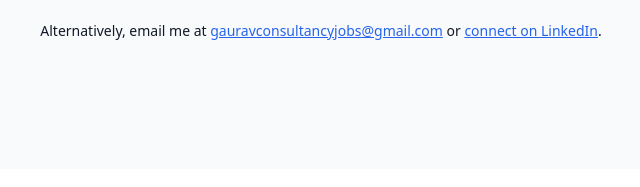
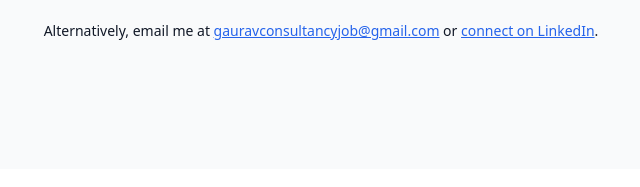
Before and after one commit to gaurav0325/gauravagarwal-digital-payments-ai, a plain HTML site: page index.html in a window 1280 px wide. Shown: the part 3257-3444 px from the top of the page, 319-959 px from the left. Drawn offline with nearby package versions, Linux system fonts and the light colour scheme.

Commit message:
Update contact email and add custom domain CNAME

```diff
--- a/index.html
+++ b/index.html
@@ -172,7 +172,7 @@
       <p class="mb-8">Ready to discuss your payment challenges or explore AI
         opportunities? Fill out the form below and I will get back to you within two
         business days.</p>
-      <form action="mailto:gauravconsultancyjobs@gmail.com" method="POST" enctype="text/plain"
+      <form action="mailto:gauravconsultancyjob@gmail.com" method="POST" enctype="text/plain"
         class="space-y-4">
         <div>
           <input type="text" name="name" placeholder="Your Name" required
@@ -192,8 +192,8 @@
         </div>
       </form>
       <p class="mt-6 text-sm">Alternatively, email me at <a
-          href="mailto:gauravconsultancyjobs@gmail.com" class="text-blue-600
-          underline">gauravconsultancyjobs@gmail.com</a> or <a
+          href="mailto:gauravconsultancyjob@gmail.com" class="text-blue-600
+          underline">gauravconsultancyjob@gmail.com</a> or <a
           href="https://www.linkedin.com/in/gaurav-agarwal-4bb5aa15/" class="text-blue-600
           underline">connect on LinkedIn</a>.</p>
     </div>
```
Also changed, not shown: 1 other file.
